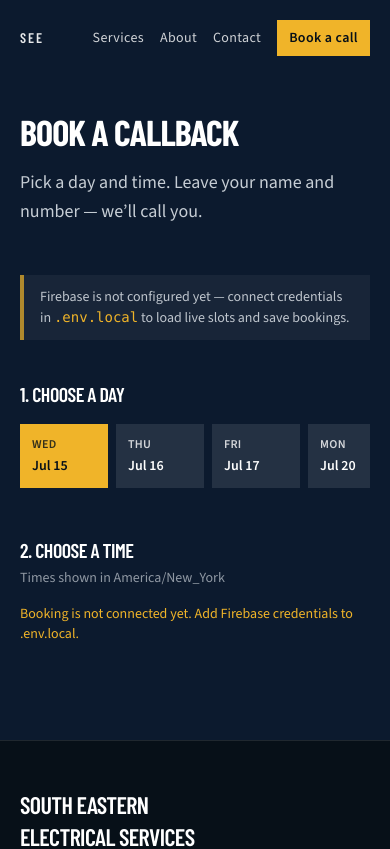
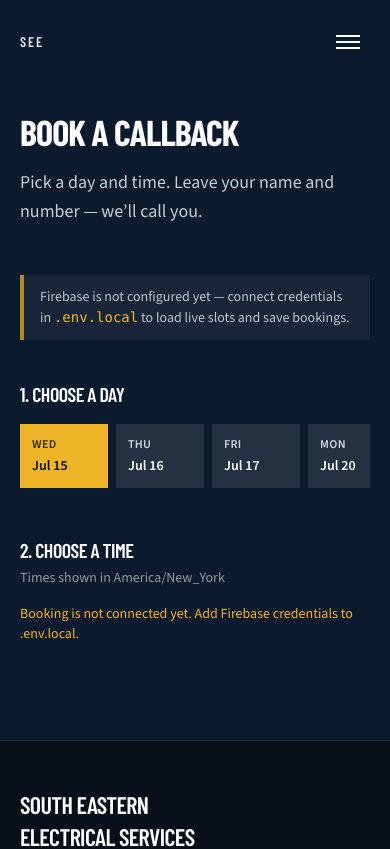
Before and after one commit to orkunozekin/south-eastern-electrical-services, a Next.js app: page /book in a window 390 px wide. Shown: the top 849 px of the page. Built offline with nearby package versions, Linux system fonts and the light colour scheme.

Commit message:
Add collapsible mobile nav with animated hamburger menu

```diff
--- a/components/admin-settings-form.tsx
+++ b/components/admin-settings-form.tsx
@@ -105,9 +105,6 @@ export function AdminSettingsForm({ settings }: AdminSettingsFormProps) {
           placeholder="owner@example.com"
           className="border-navy/20 focus:border-amber mt-2 w-full border bg-white px-4 py-3 outline-none"
         />
-        <span className="text-slate mt-1 block text-xs">
-          Also sent to BOOKING_NOTIFY_EMAIL from env when set.
-        </span>
       </label>
 
       {error && <p className="text-sm text-red-700">{error}</p>}
--- a/components/site-header.tsx
+++ b/components/site-header.tsx
@@ -1,4 +1,7 @@
+"use client";
+
 import Link from "next/link";
+import { useEffect, useId, useState } from "react";
 
 const links = [
   { href: "/services", label: "Services" },
@@ -7,16 +10,42 @@ const links = [
 ] as const;
 
 export function SiteHeader() {
+  const [open, setOpen] = useState(false);
+  const menuId = useId();
+
+  useEffect(() => {
+    if (!open) return;
+
+    function onKeyDown(event: KeyboardEvent) {
+      if (event.key === "Escape") setOpen(false);
+    }
+
+    document.addEventListener("keydown", onKeyDown);
+    document.body.style.overflow = "hidden";
+
+    return () => {
+      document.removeEventListener("keydown", onKeyDown);
+      document.body.style.overflow = "";
+    };
+  }, [open]);
+
+  function close() {
+    setOpen(false);
+  }
+
   return (
-    <header className="absolute inset-x-0 top-0 z-20">
-      <div className="mx-auto flex max-w-6xl items-center justify-between px-5 py-5 md:px-8">
+    <header className="absolute inset-x-0 top-0 z-30">
+      <div className="relative mx-auto flex max-w-6xl items-center justify-between px-5 py-5 md:px-8">
         <Link
           href="/"
-          className="font-display hover:text-amber text-sm font-semibold tracking-[0.14em] text-white/90 uppercase transition"
+          onClick={close}
+          className="font-display relative z-40 text-sm font-semibold tracking-[0.14em] text-white/90 uppercase transition hover:text-amber"
         >
           SEE
         </Link>
-        <nav className="flex items-center gap-4 sm:gap-6 md:gap-8">
+
+        {/* Desktop */}
+        <nav className="hidden items-center gap-8 md:flex">
           {links.map((link) => (
             <Link
               key={link.href}
@@ -24,12 +53,91 @@ export function SiteHeader() {
               className="group relative text-sm font-medium tracking-wide text-white/80 transition hover:text-white"
             >
               {link.label}
-              <span className="bg-amber absolute -bottom-1 left-0 h-px w-full origin-left scale-x-0 transition-transform duration-300 group-hover:scale-x-100" />
+              <span className="absolute -bottom-1 left-0 h-px w-full origin-left scale-x-0 bg-amber transition-transform duration-300 group-hover:scale-x-100" />
             </Link>
           ))}
           <Link
             href="/book"
-            className="bg-amber text-navy-deep hover:bg-amber-hot px-3 py-2 text-sm font-semibold tracking-wide transition sm:px-4"
+            className="bg-amber px-4 py-2 text-sm font-semibold tracking-wide text-navy-deep transition hover:bg-amber-hot"
+          >
+            Book a call
+          </Link>
+        </nav>
+
+        {/* Mobile toggle */}
+        <button
+          type="button"
+          className="relative z-40 flex h-11 w-11 items-center justify-center md:hidden"
+          aria-expanded={open}
+          aria-controls={menuId}
+          aria-label={open ? "Close menu" : "Open menu"}
+          onClick={() => setOpen((value) => !value)}
+        >
+          <span className="sr-only">{open ? "Close menu" : "Open menu"}</span>
+          <span className="relative block h-3.5 w-6" aria-hidden>
+            <span
+              className={`absolute left-0 block h-0.5 w-6 origin-center bg-white transition-all duration-300 ease-[cubic-bezier(0.22,1,0.36,1)] ${
+                open ? "top-1.5 rotate-45" : "top-0 rotate-0"
+              }`}
+            />
+            <span
+              className={`absolute top-1.5 left-0 block h-0.5 w-6 bg-white transition-all duration-300 ease-[cubic-bezier(0.22,1,0.36,1)] ${
+                open ? "scale-x-0 opacity-0" : "scale-x-100 opacity-100"
+              }`}
+            />
+            <span
+              className={`absolute left-0 block h-0.5 w-6 origin-center bg-white transition-all duration-300 ease-[cubic-bezier(0.22,1,0.36,1)] ${
+                open ? "top-1.5 -rotate-45" : "top-3 rotate-0"
+              }`}
+            />
+          </span>
+        </button>
+      </div>
+
+      {/* Mobile panel backdrop */}
+      <div
+        className={`fixed inset-0 z-20 bg-navy-deep/60 backdrop-blur-[2px] transition-opacity duration-300 md:hidden ${
+          open
+            ? "pointer-events-auto opacity-100"
+            : "pointer-events-none opacity-0"
+        }`}
+        aria-hidden={!open}
+        onClick={close}
+      />
+
+      {/* Mobile panel */}
+      <div
+        id={menuId}
+        className={`absolute inset-x-0 top-0 z-30 origin-top overflow-hidden bg-navy-deep/95 shadow-[0_20px_50px_rgba(0,0,0,0.35)] backdrop-blur-md transition-all duration-300 ease-[cubic-bezier(0.22,1,0.36,1)] md:hidden ${
+          open
+            ? "translate-y-0 opacity-100"
+            : "pointer-events-none -translate-y-3 opacity-0"
+        }`}
+        aria-hidden={!open}
+      >
+        <nav className="flex flex-col gap-1 px-5 pt-20 pb-8">
+          {links.map((link, index) => (
+            <Link
+              key={link.href}
+              href={link.href}
+              onClick={close}
+              style={{ transitionDelay: open ? `${80 + index * 40}ms` : "0ms" }}
+              className={`border-b border-white/10 py-4 text-lg font-medium tracking-wide text-white/90 transition-all duration-300 hover:text-amber ${
+                open
+                  ? "translate-y-0 opacity-100"
+                  : "translate-y-2 opacity-0"
+              }`}
+            >
+              {link.label}
+            </Link>
+          ))}
+          <Link
+            href="/book"
+            onClick={close}
+            style={{ transitionDelay: open ? "200ms" : "0ms" }}
+            className={`mt-5 inline-flex w-full items-center justify-center bg-amber px-4 py-3 text-base font-semibold tracking-wide text-navy-deep transition-all duration-300 hover:bg-amber-hot ${
+              open ? "translate-y-0 opacity-100" : "translate-y-2 opacity-0"
+            }`}
           >
             Book a call
           </Link>
--- a/lib/firebase/admin.ts
+++ b/lib/firebase/admin.ts
@@ -8,14 +8,44 @@ import {
 import { getAuth, type Auth } from "firebase-admin/auth";
 import { getFirestore, type Firestore } from "firebase-admin/firestore";
 
+function normalizePrivateKey(raw: string): string {
+  let key = raw.trim();
+
+  // Tolerate a trailing comma copied from service-account JSON.
+  if (key.endsWith(",")) {
+    key = key.slice(0, -1).trim();
+  }
+
+  // Strip one or more layers of wrapping quotes.
+  while (
+    (key.startsWith('"') && key.endsWith('"')) ||
+    (key.startsWith("'") && key.endsWith("'"))
+  ) {
+    key = key.slice(1, -1).trim();
+  }
+
+  // JSON / .env often store PEM newlines as the two-char sequence \n.
+  key = key.replace(/\\n/g, "\n");
+
+  return key.trim();
+}
+
 function getServiceAccount(): ServiceAccount {
   const projectId = process.env.FIREBASE_PROJECT_ID;
   const clientEmail = process.env.FIREBASE_CLIENT_EMAIL;
-  const privateKey = process.env.FIREBASE_PRIVATE_KEY?.replace(/\\n/g, "\n");
+  const privateKey = process.env.FIREBASE_PRIVATE_KEY
+    ? normalizePrivateKey(process.env.FIREBASE_PRIVATE_KEY)
+    : undefined;
 
   if (!projectId || !clientEmail || !privateKey) {
     throw new Error(
       "Missing Firebase Admin credentials. Set FIREBASE_PROJECT_ID, FIREBASE_CLIENT_EMAIL, and FIREBASE_PRIVATE_KEY.",
+    );
+  }
+
+  if (!privateKey.includes("BEGIN PRIVATE KEY")) {
+    throw new Error(
+      'FIREBASE_PRIVATE_KEY looks invalid. Use the PEM from the service account JSON, wrapped in double quotes, with \\n for newlines — and no trailing comma.',
     );
   }
 
```
Also changed, not shown: 1 other file (tests, documents, lock files or other folders).
